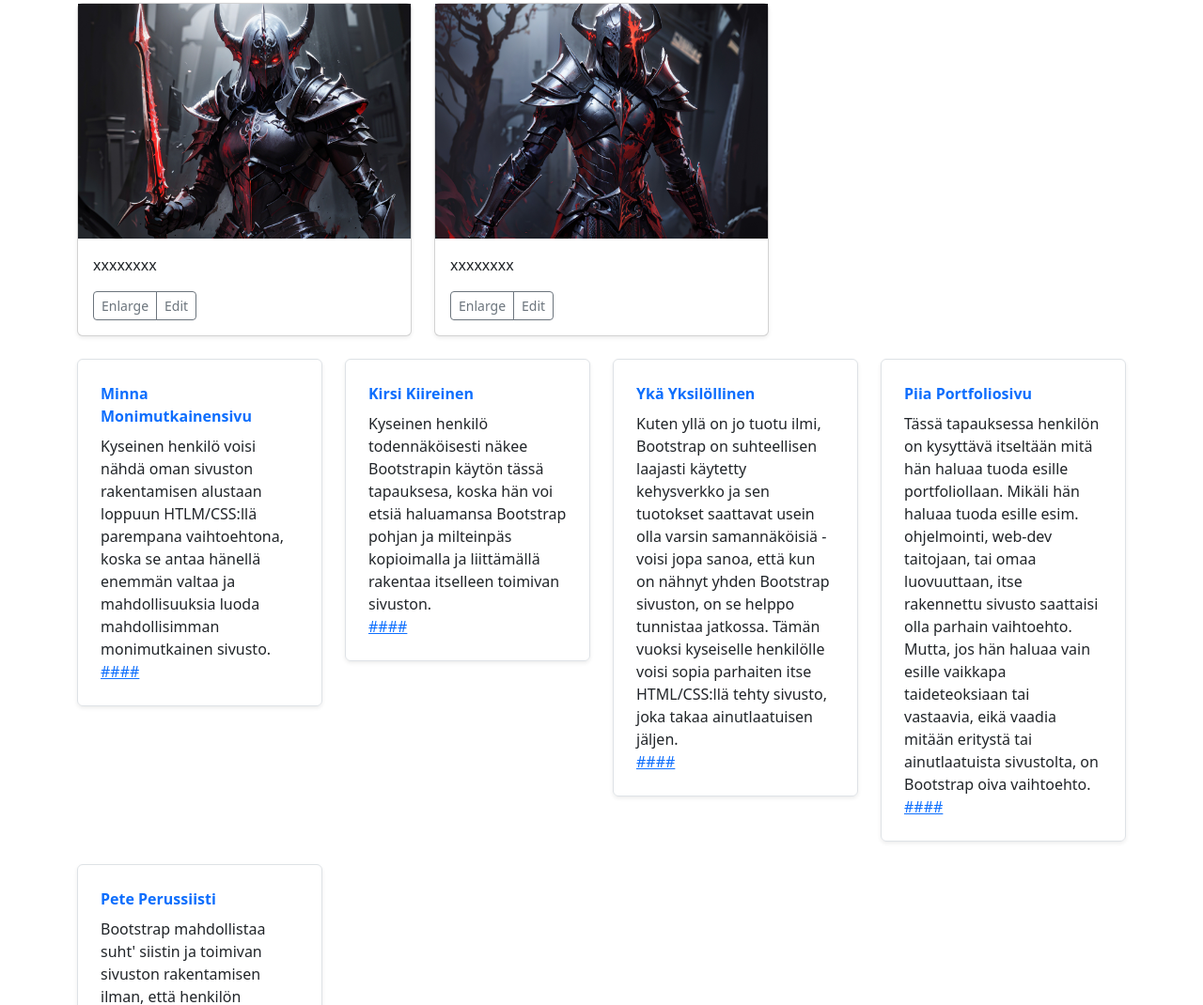
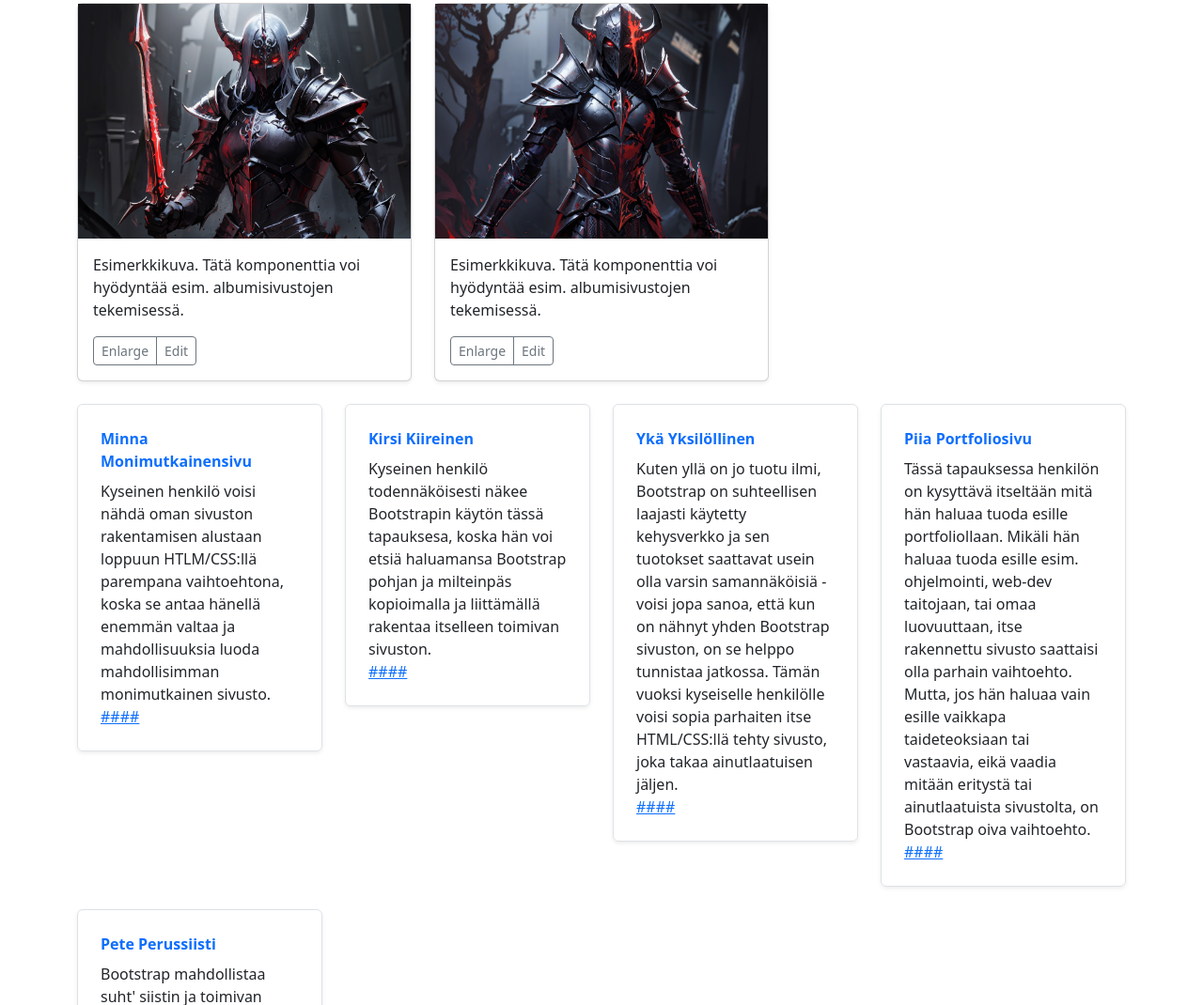
Before and after one commit to Hythei/Verkkosivujen-Kehitt-minen-GitHubRepo, a plain HTML site: page Bootstrap/index.html in a window 1280 px wide. Shown: the part 1228-2298 px from the top of the page at 94% size. Drawn offline with nearby package versions, Linux system fonts and the light colour scheme.

Commit message:
bootstrap muutoksia

```diff
--- a/Bootstrap/index.html
+++ b/Bootstrap/index.html
@@ -129,7 +129,7 @@
                     <img src="bs_img1.jpg">
                     <div class="card-body">
                         <p class="card-text">
-                            xxxxxxxx
+                            Esimerkkikuva. Tätä komponenttia voi hyödyntää esim. albumisivustojen tekemisessä.
                         </p>
                         <div class="d-flex justify-content-between align-items-center">
                             <div class="btn-group">
@@ -150,7 +150,7 @@
                     <img src="bs_img2.jpg">
                     <div class="card-body">
                         <p class="card-text">
-                            xxxxxxxx
+                            Esimerkkikuva. Tätä komponenttia voi hyödyntää esim. albumisivustojen tekemisessä.
                         </p>
                         <div class="d-flex justify-content-between align-items-center">
                             <div class="btn-group">
```
Also changed, not shown: index.html (+1 -0 lines).
